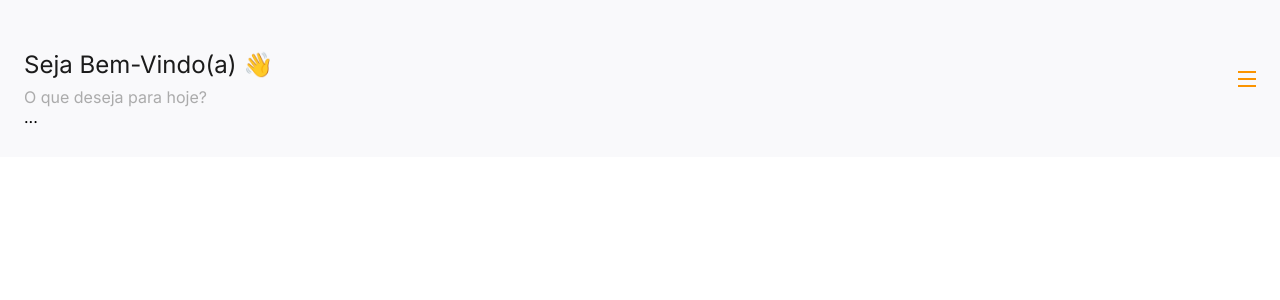
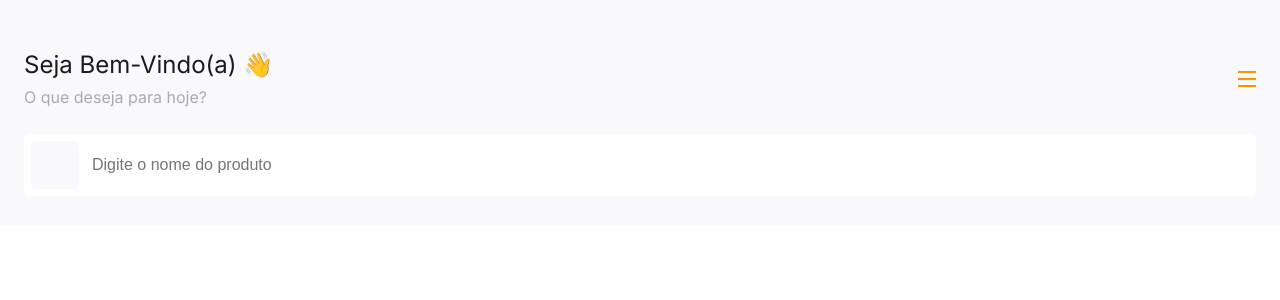
Before and after one commit to Oliveiiraa/dev-delivery, a Next.js app: page /1 in a window 1280 px wide. Shown: the top 300 px of the page. Built offline with nearby package versions, Linux system fonts and the light colour scheme.

Commit message:
feat: add header style

```diff
--- /dev/null
+++ b/components/SearchInput/index.tsx
@@ -0,0 +1,42 @@
+import { useState } from "react";
+import styles from "./styles.module.css";
+
+type Props = {
+  mainColor: string;
+  onSearch: (searchValue: string) => void;
+};
+
+export const SearchInput = ({ mainColor, onSearch }: Props) => {
+  const [focused, sedFocused] = useState(false);
+  const [searchValue, setSearchValue] = useState("");
+
+  const handleKeyUp = (e: React.KeyboardEvent<HTMLInputElement>) => {
+    if (e.key === "Enter") {
+      onSearch(searchValue);
+    }
+  };
+
+  return (
+    <div
+      className={styles.container}
+      style={{
+        borderColor: focused ? mainColor : "#FFF",
+      }}
+    >
+      <div
+        className={styles.button}
+        onClick={() => onSearch(searchValue)}
+      ></div>
+      <input
+        className={styles.input}
+        type="text"
+        placeholder="Digite o nome do produto"
+        onFocus={() => sedFocused(true)}
+        onBlur={() => sedFocused(false)}
+        onKeyUp={handleKeyUp}
+        value={searchValue}
+        onChange={(e) => setSearchValue(e.target.value)}
+      />
+    </div>
+  );
+};
--- /dev/null
+++ b/components/SearchInput/styles.module.css
@@ -0,0 +1,24 @@
+.container {
+  background: #fff;
+  display: flex;
+  padding: 6px;
+  border-radius: 5px;
+  border: 1px solid #fff;
+}
+
+.button {
+  background-color: #f9f9fb;
+  width: 48px;
+  height: 48px;
+  border-radius: 5px;
+}
+
+.input {
+  border: 0;
+  outline: 0;
+  flex: 1;
+  height: 48px;
+  font-weight: 400;
+  font-size: 16px;
+  margin-left: 13px;
+}
--- a/pages/[tenant]/index.tsx
+++ b/pages/[tenant]/index.tsx
@@ -1,6 +1,11 @@
+import { SearchInput } from "../../components/SearchInput";
 import styles from "../../styles/Home.module.css";
 
 const Home = () => {
+  const handleSearch = (searchValue: string) => {
+    console.log(searchValue);
+  };
+
   return (
     <div className={styles.container}>
       <header className={styles.header}>
@@ -18,7 +23,9 @@
             </div>
           </div>
         </div>
-        <div className={styles.headerBottom}>...</div>
+        <div className={styles.headerBottom}>
+          <SearchInput mainColor="#FFC700" onSearch={handleSearch} />
+        </div>
       </header>
     </div>
   );
--- a/styles/Home.module.css
+++ b/styles/Home.module.css
@@ -11,6 +11,7 @@
   display: flex;
   justify-content: space-between;
   align-items: center;
+  margin-bottom: 27px;
 }
 
 .headerTopLeft {
```
